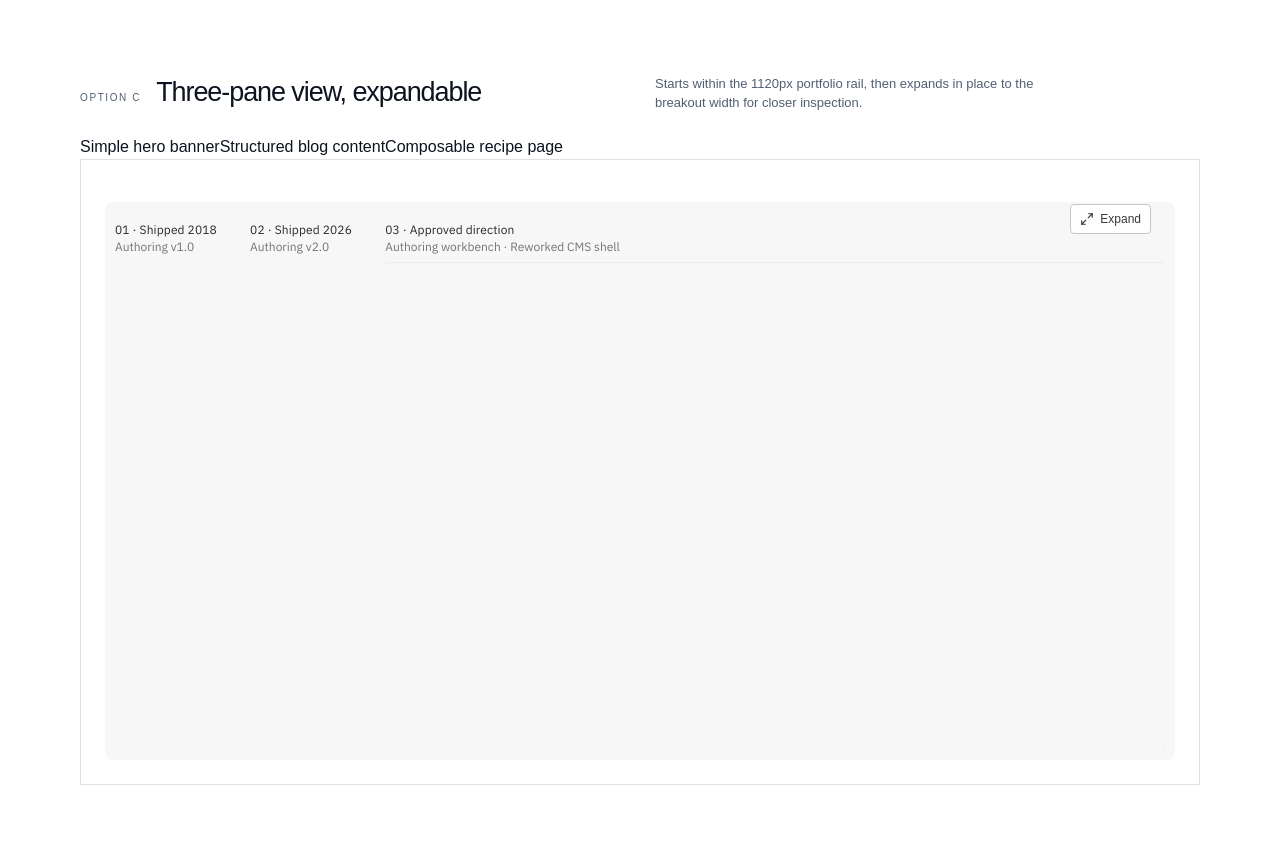
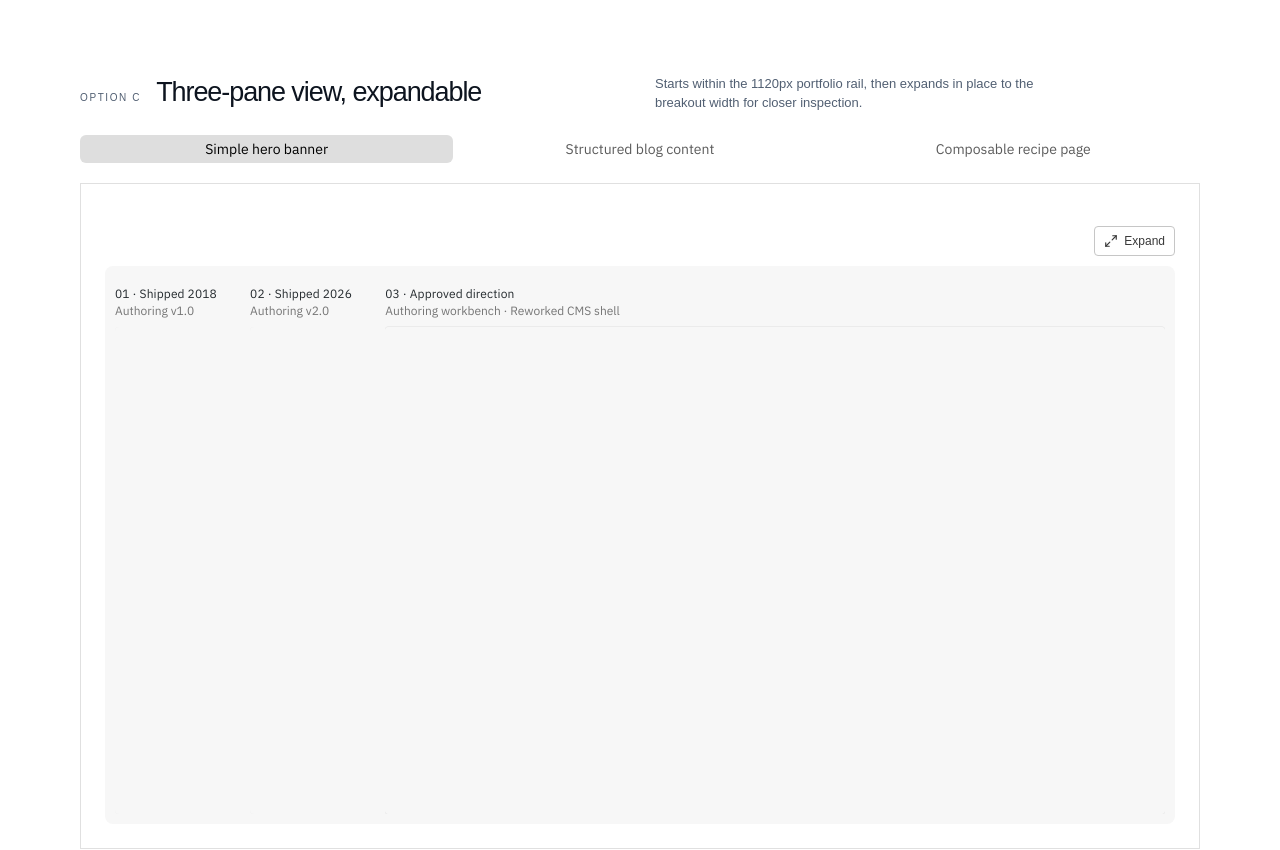
Before and after one commit to dbrown1976/nga-ui-evolution, a Next.js app: page / in a window 1280 px wide. Shown: the part 2440-3290 px from the top of the page. Built offline with nearby package versions, Linux system fonts and the light colour scheme.

Commit message:
Separate Option C navigation from viewer chrome

```diff
--- a/app/globals.css
+++ b/app/globals.css
@@ -54,31 +54,66 @@ button { cursor: pointer; }
   max-width: none;
 }
 
-/* Option C starts contained and expands the same shared three-pane view in place. */
-.prototype-option:has(.option-c-shell) {
+/* Option C: page-level example navigation sits outside the expandable viewer. */
+.option-c-variant {
+  position: relative;
+}
+.option-c-example-nav {
+  margin-bottom: 20px;
+}
+.option-c-example-nav .example-selector {
+  display: grid;
+  grid-template-columns: repeat(3, minmax(0, 1fr));
+  width: 100%;
+  gap: 0;
+  margin: 0;
+}
+.option-c-example-nav .example-selector-option {
+  height: 28px;
+  padding: 0 10px;
+  border: 0;
+  border-radius: 6px;
+  background: transparent;
+  color: #5c5c5c;
+  font-family: var(--font-ibm-plex-sans), 'IBM Plex Sans', sans-serif;
+  font-size: 14px;
+  font-weight: 400;
+  line-height: 28px;
+  text-align: center;
+  width: 100%;
+  white-space: nowrap;
+}
+.option-c-example-nav .example-selector-option:hover { background: #f0f0f0; }
+.option-c-example-nav .example-selector-option.selected { background: #dedede; color: #000; font-weight: 500; }
+.option-c-example-nav .example-selector-option:focus { outline: none; }
+.option-c-example-nav .example-selector-option:focus-visible { outline: 2px solid #525252; outline-offset: 2px; }
+
+.prototype-option:has(.option-c-variant) {
   overflow: visible;
 }
-.prototype-option:has(.option-c-shell) .preview-frame-wrap {
+.prototype-option:has(.option-c-variant) .preview-frame-wrap {
   transition: width .35s ease, max-width .35s ease;
 }
-.prototype-option:has(.option-c-shell.is-expanded) .preview-frame-wrap {
+.prototype-option:has(.option-c-variant.is-expanded) .preview-frame-wrap {
   width: min(1500px, calc(100vw - 40px));
   max-width: none;
   margin-left: 50%;
   transform: translateX(-50%);
 }
-.prototype-option:has(.option-c-shell.is-expanded) .preview-canvas {
+.prototype-option:has(.option-c-variant.is-expanded) .preview-canvas {
   width: 100%;
   max-width: none;
 }
 .option-c-shell {
   position: relative;
 }
+.option-c-viewer-toolbar {
+  display: flex;
+  justify-content: flex-end;
+  min-height: 30px;
+  margin-bottom: 10px;
+}
 .option-c-expand-control {
-  position: absolute;
-  z-index: 10;
-  top: 2px;
-  right: 24px;
   display: inline-flex;
   align-items: center;
   gap: 6px;
@@ -92,17 +127,9 @@ button { cursor: pointer; }
   font-size: 12px;
   cursor: pointer;
 }
-.option-c-expand-control:hover {
-  background: #F4F4F4;
-}
-.option-c-expand-control:focus-visible {
-  outline: 2px solid #525252;
-  outline-offset: 2px;
-}
-.option-c-expand-control svg {
-  width: 14px;
-  height: 14px;
-}
+.option-c-expand-control:hover { background: #F4F4F4; }
+.option-c-expand-control:focus-visible { outline: 2px solid #525252; outline-offset: 2px; }
+.option-c-expand-control svg { width: 14px; height: 14px; }
 .preview-canvas { width: min(var(--preview-width), 100%); min-width: 0; max-width: 100%; overflow: hidden; margin: 0 auto; padding: 24px; transition: width .35s ease; container-type: inline-size; background: #FFFFFF; }
 .option-component { min-width: 0; }
 .debug-readout { display: flex; flex-wrap: wrap; gap: 12px; margin-top: 14px; color: var(--muted-foreground); font-family: monospace; font-size: 10px; }
```
